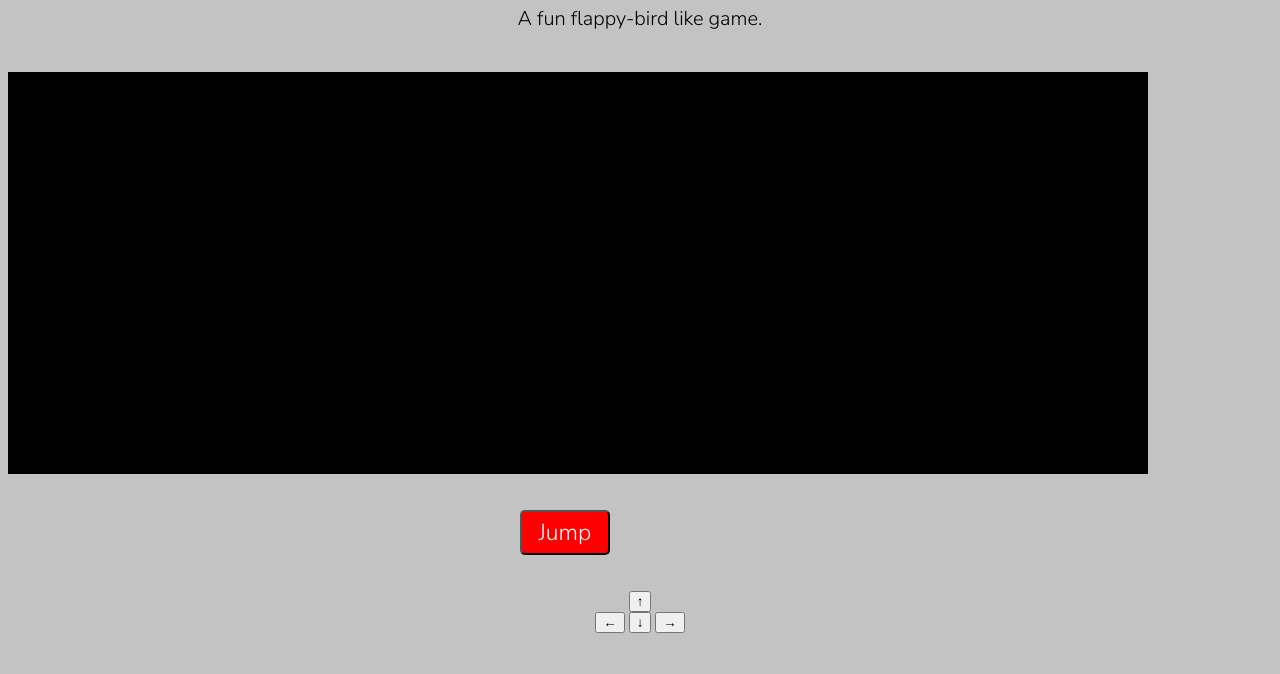
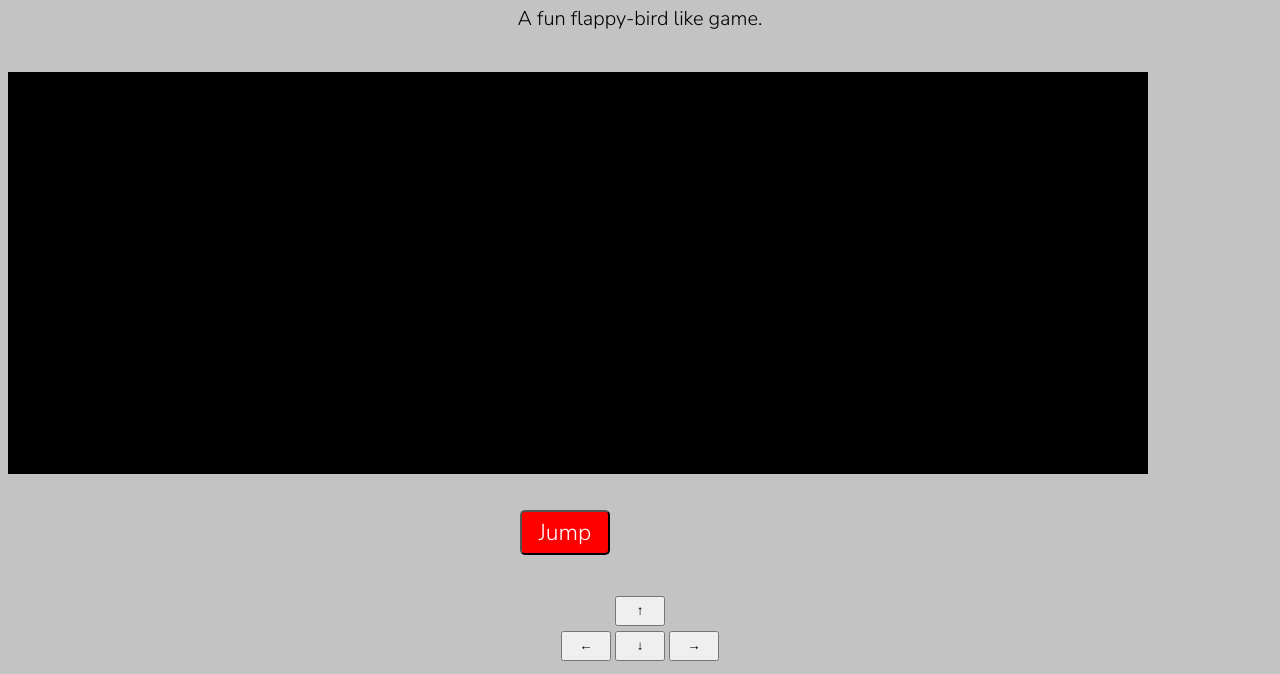
Before and after one commit to Sedat2121/Sololearn_Game_App, a plain HTML site: page index.html in a window 1280 px wide. Shown: the part 156-830 px from the top of the page. Before the commit the page ends 800 px from the top, so only its background shows below. Drawn offline with Linux system fonts and the light colour scheme; a web font is replaced by a local one.

Commit message:
the button is styled

```diff
--- a/style.css
+++ b/style.css
@@ -50,3 +50,9 @@ body {
     border: 1px solid black;
     background-color: black;
 }
+
+button {
+    width:50px;
+    height: 30px;
+    margin-bottom: 5px;
+}
```
